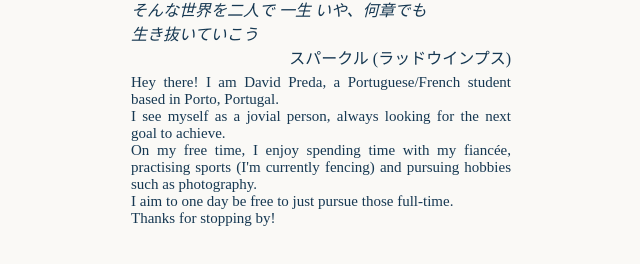
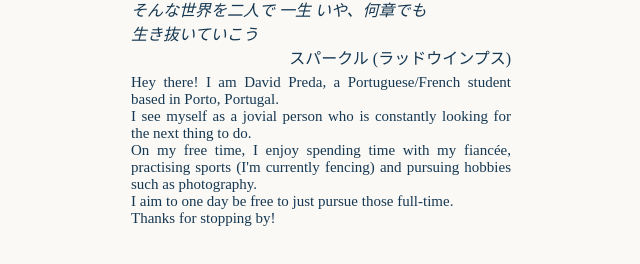
Before and after one commit to dtpreda/pwb, a SvelteKit app: page /about in a window 1280 px wide. Shown: the part 462-726 px from the top of the page, without its empty margins (319-959 px from the left). Built offline with nearby package versions, Linux system fonts and the light colour scheme.

Commit message:
Update about me

```diff
--- a/src/routes/about/+page.svelte
+++ b/src/routes/about/+page.svelte
@@ -19,7 +19,7 @@
             <h4 class="quote-author noto">スパークル (ラッドウインプス)</h4>
         </div>
         <p class="description noto">Hey there! I am David Preda, a Portuguese/French student based in Porto, Portugal.<br>
-            I see myself as a jovial person, always looking for the next goal to achieve.<br>
+            I see myself as a jovial person who is constantly looking for the next thing to do.<br>
             On my free time, I enjoy spending time with my fiancée, practising sports (I'm currently fencing) and pursuing hobbies such as photography.<br>
             I aim to one day be free to just pursue those full-time.<br>
             Thanks for stopping by!</p>
```
